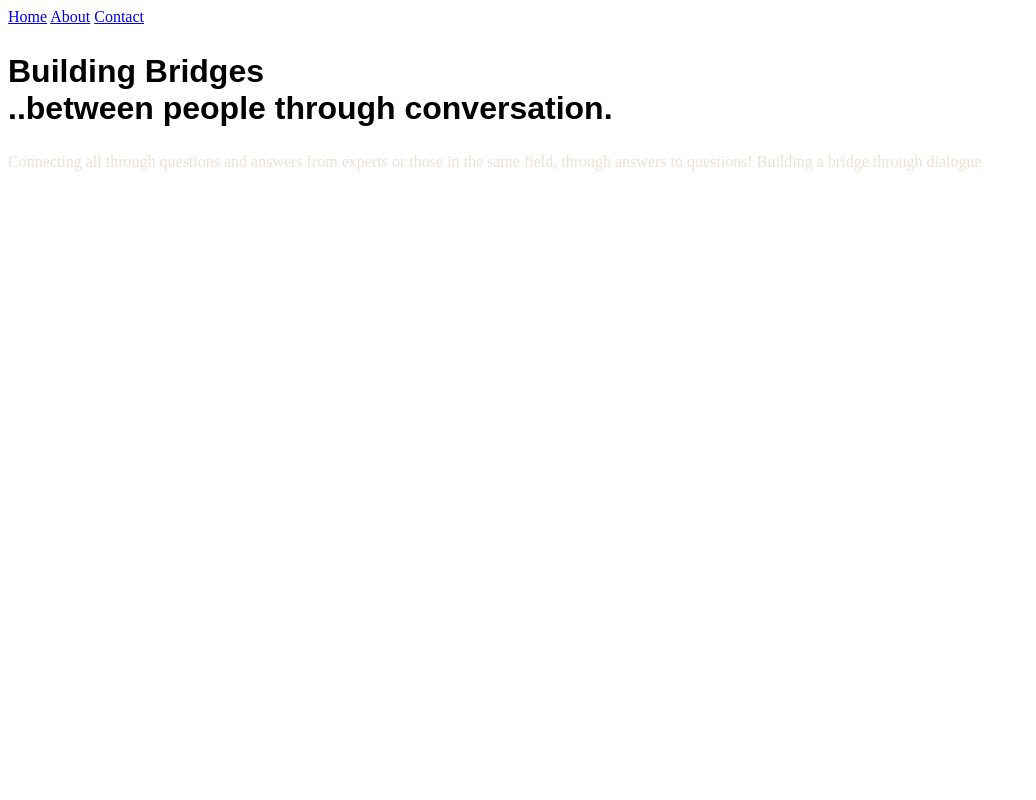
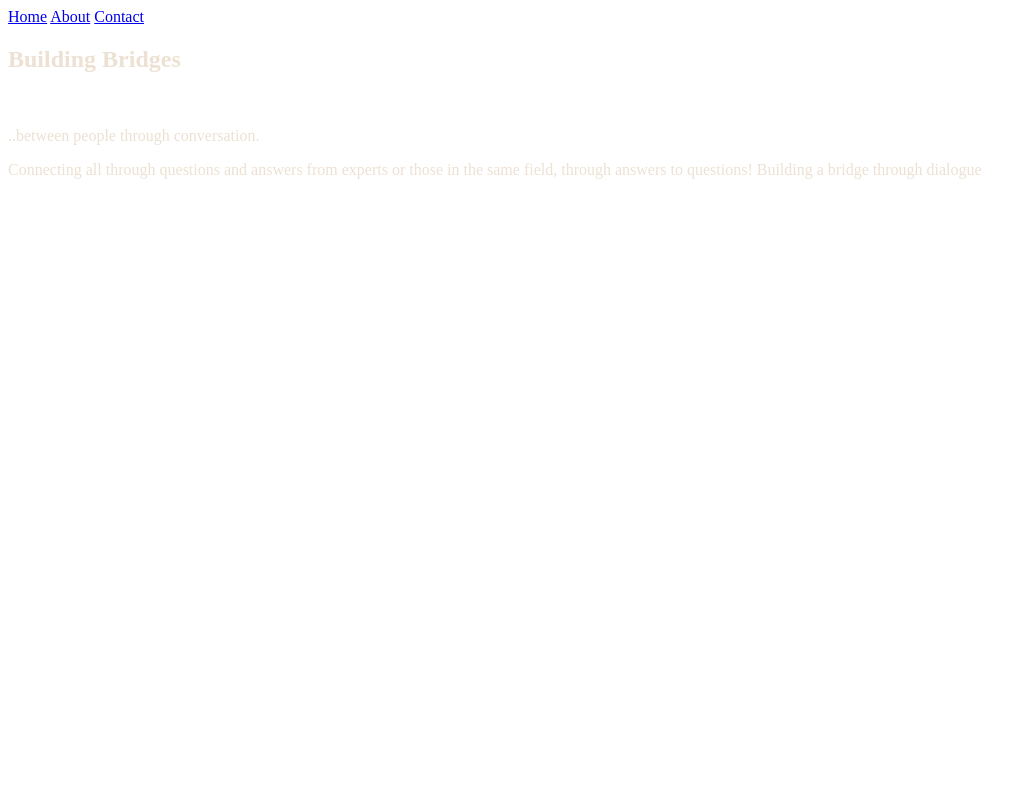
Before and after one commit to QueenVicki/Project_1, a plain HTML site: page index.html in a window 1280 px wide. Shown: the top 800 px of the page, without its empty margins (0-1036 px from the left). Drawn offline with Linux system fonts and the light colour scheme.

Commit message:
Update index for Git issues on Visual studio

```diff
--- a/index.html
+++ b/index.html
@@ -36,9 +36,10 @@
     <body>
         <section id="home">
              <!-- Header -->
-        <h1 id="Title"> Building Bridges
+        <h1 class = "hanalei-regular"> Building Bridges
+        </h1>
             </br>
-            ..between people  through conversation.</h1>
+            <div> <p>..between people  through conversation.</p> </div>
     <p> Connecting all through questions and answers from experts or those in the same field, through answers to questions! Building a bridge through dialogue</p>
         </section>
 
```
